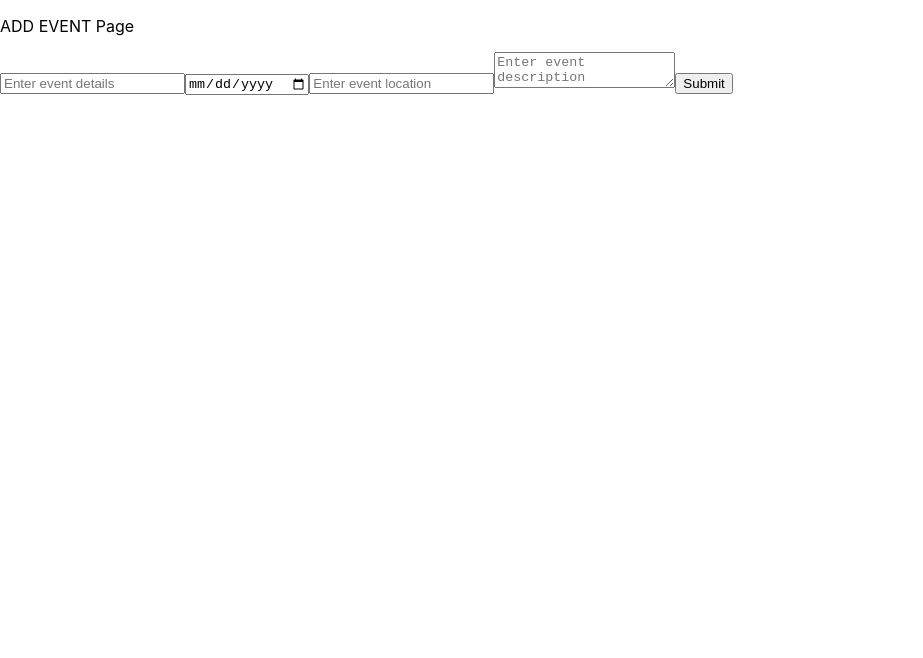
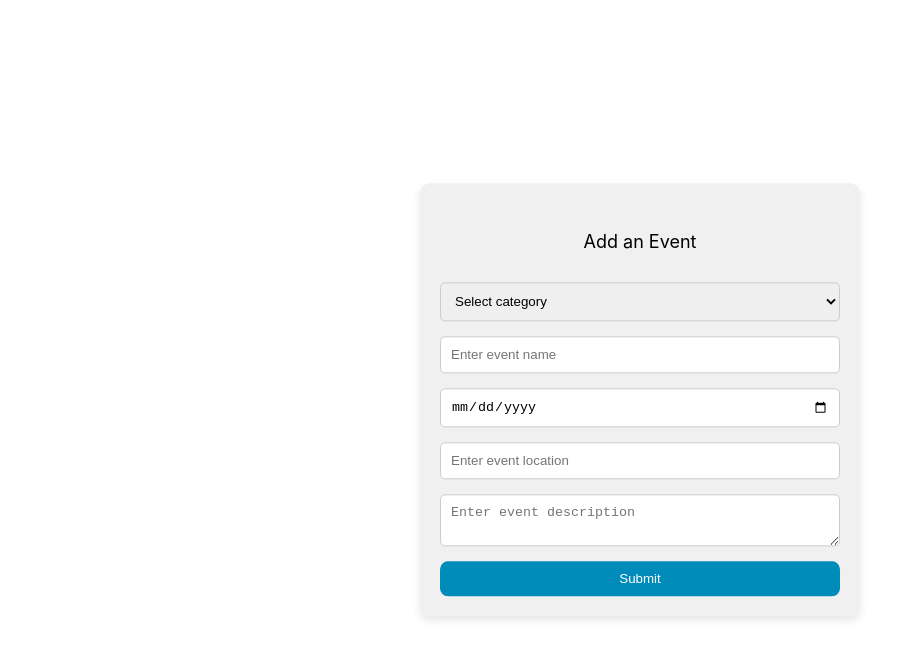
Before and after one commit to Namrata-Keskar/CruzHacks2024, a React (Create React App) app: page /addevent in a window 1280 px wide. Shown: the top 658 px of the page, without its empty margins (0-923 px from the left). Built offline with nearby package versions, Linux system fonts and the light colour scheme.

Commit message:
added profile and addEvent css

```diff
--- a/src/pages/AddEvent.css
+++ b/src/pages/AddEvent.css
@@ -0,0 +1,57 @@
+/* AddEvent.css */
+
+.AddEvent {
+  position: fixed;
+  top: 50%;
+  left: 50%;
+  transform: translate(-50%, -50%);
+  background-color: #f0f0f0; /* Light gray background color */
+  border-radius: 10px;
+  padding: 20px;
+  width: 70%; /* Adjust the width as needed */
+  max-width: 400px; /* Maximum width of the box */
+  box-shadow: 0 4px 8px rgba(0, 0, 0, 0.1); /* Box shadow for a subtle effect */
+}
+
+.AddEvent p {
+  text-align: center;
+  font-size: 18px;
+  margin-bottom: 20px;
+  padding: 10px;
+}
+
+.AddEvent input,
+.AddEvent textarea {
+  display: block;
+  width: 100%;
+  padding: 10px;
+  margin-bottom: 15px;
+  border: 1px solid #ccc; /* Light gray border */
+  border-radius: 5px;
+  box-sizing: border-box;
+}
+
+.AddEvent button {
+  display: block;
+  width: 100%;
+  padding: 10px;
+  background-color: #008CBA; /* Button background color */
+  color: white;
+  border: none;
+  border-radius: 8px;
+  cursor: pointer;
+}
+
+.AddEvent button:hover {
+  background-color: #006798; /* Hover color for the button */
+}
+
+.AddEvent select {
+  display: block;
+  width: 100%;
+  padding: 10px;
+  margin-bottom: 15px;
+  border: 1px solid #ccc; /* Light gray border */
+  border-radius: 5px;
+  box-sizing: border-box;
+}
--- a/src/pages/AddEvent.js
+++ b/src/pages/AddEvent.js
@@ -14,6 +14,7 @@ function AddEvent() {
   const [eventDate, setEventDate] = useState('');
   const [eventLocation, setEventLocation] = useState('');
   const [eventDescription, setEventDescription] = useState('');
+  const [category, setCategory] = useState(''); // New state for category
 
   const handleSubmit = async () => {
 
@@ -26,6 +27,7 @@ function AddEvent() {
     console.log("event date:", eventDate);
     console.log("event location:", eventLocation);
     console.log("event description:", eventDescription);
+
     const eventsCollection = firestore.collection(db, 'event');
 
     try {
@@ -45,19 +47,26 @@ function AddEvent() {
     } catch (error) {
       console.error('Error adding document:', error);
     }
-
-
   }
-
-
   return (
     <div className="AddEvent">
-        <p> ADD EVENT Page </p>
+        <p> Add an Event </p>
+        <select
+          value = {category}
+          onChange={(e) => setCategory(e.target.value)}
+          placeholder= "Select Category"
+          >
+          <option value="" disabled>Select category</option>
+            <option value="category1">Food</option>
+            <option value="category2">Medical</option>
+            <option value="category3">Housing</option>
+          </select>
+
         <input
           type="text"
           value={eventName}
           onChange={(e) => setEventName(e.target.value)}
-          placeholder="Enter event details"
+          placeholder="Enter event name"
         />
         <input
           type="date"
--- a/src/pages/Profile.css
+++ b/src/pages/Profile.css
@@ -0,0 +1,45 @@
+.Profile {
+    flex-direction: column;
+    text-align: center;
+}
+
+.Profile .profile {
+    margin-top: 100px;
+    font-family: 'Krub', sans-serif;
+    font-size: 30px;
+    margin-bottom: 20px;
+}
+
+.Profile form {
+    text-align: center;
+    margin-top: 50px;
+    font-family: 'Krub', sans-serif;
+}
+
+.Profile form input,
+.Profile form textarea {
+    display: block;
+    margin: 10px auto;
+    padding: 10px 15px;
+    width: 200px;
+    background-color: #BEEFF3;
+    border: none;
+    border-radius: 20px;
+    margin-bottom: 20px;
+}
+
+.Profile form button {
+    display: block;
+    margin: 40px auto;
+    width: 200px;
+    padding: 10px 15px;
+    background-color: #BEEFF3;
+    color: black;
+    border: none;
+    border-radius: 20px;
+    cursor: pointer;
+}
+
+.Profile form button:hover {
+    background-color: #75BFC4;
+}
```
